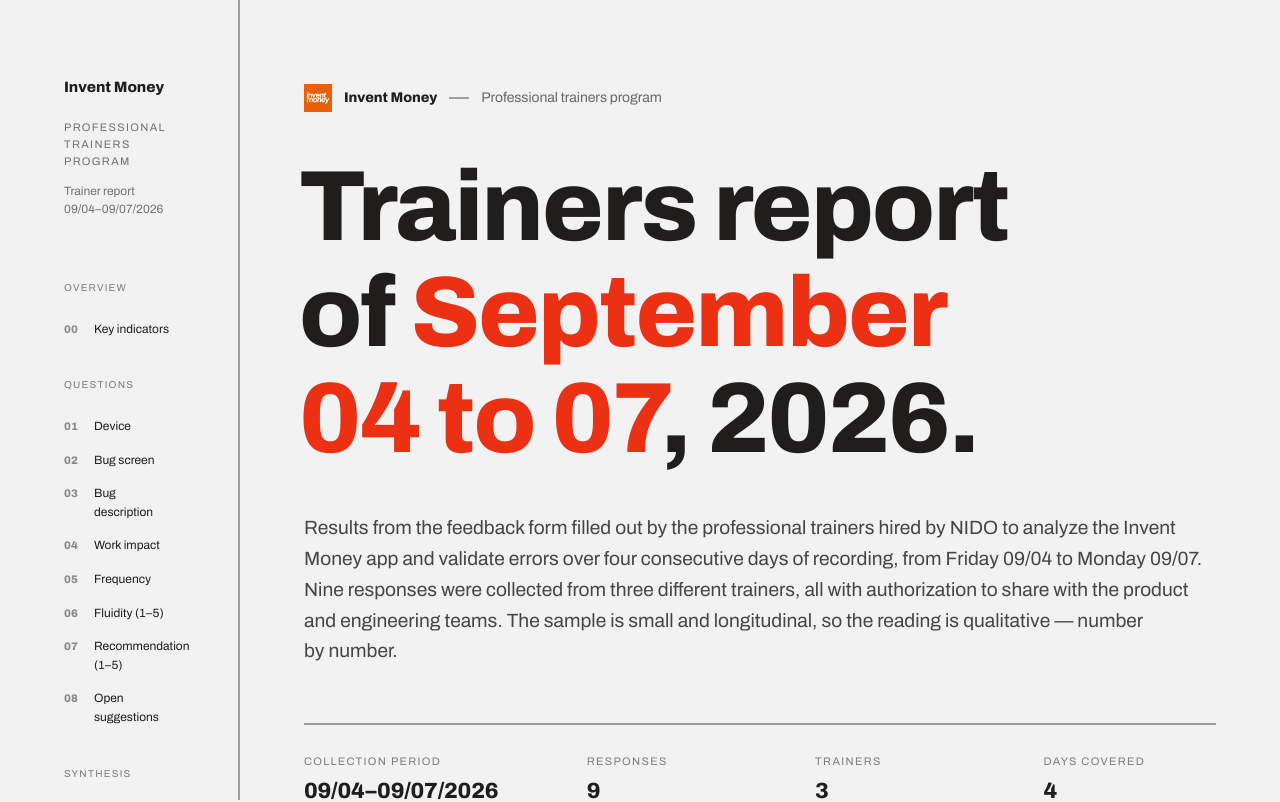
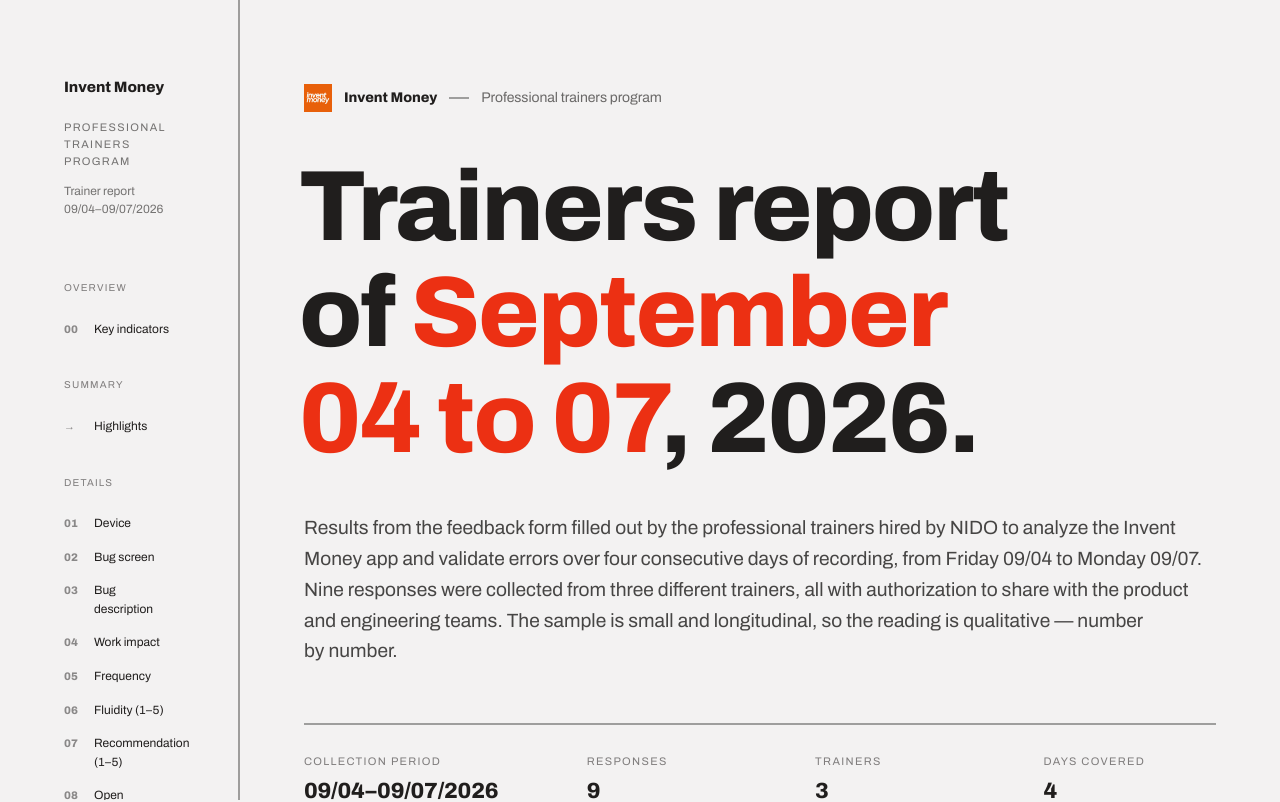
Before and after one commit to notaboutdollar/invent-money-feedback, a Next.js app: page / in a window 1280 px wide. Shown: the top 802 px of the page. Built offline with nearby package versions, Linux system fonts and the light colour scheme.

Commit message:
feat: move destaques para o topo (apos panorama) para leitura rapida

```diff
--- a/app/page.tsx
+++ b/app/page.tsx
@@ -282,13 +282,19 @@
               {t.brand.period}
             </p>
 
-            <p className="toc-sec">{t.toc.panoramaSection}</p>
+            <p className="toc-sec">{t.toc.overviewSection}</p>
             <a href="#panorama">
               <span className="n">00</span>
-              <span>{t.toc.panoramaItem}</span>
+              <span>{t.toc.overviewItem}</span>
             </a>
 
-            <p className="toc-sec">{t.toc.questionsSection}</p>
+            <p className="toc-sec">{t.toc.summarySection}</p>
+            <a href="#destaques">
+              <span className="n">→</span>
+              <span>{t.toc.summaryItem}</span>
+            </a>
+
+            <p className="toc-sec">{t.toc.detailsSection}</p>
             {t.toc.questions.map((q) => (
               <a href={`#q${q.num}`} key={q.num}>
                 <span className="n">{q.num}</span>
@@ -296,13 +302,11 @@
               </a>
             ))}
 
-            <p className="toc-sec">{t.toc.synthesisSection}</p>
-            {t.toc.synthesisItems.map((s, i) => (
-              <a href={i === 0 ? "#destaques" : "#fechamento"} key={i}>
-                <span className="n">{s.icon}</span>
-                <span>{s.label}</span>
-              </a>
-            ))}
+            <p className="toc-sec">{t.toc.closingSection}</p>
+            <a href="#fechamento">
+              <span className="n">→</span>
+              <span>{t.toc.closingItem}</span>
+            </a>
 
             <p className="toc-sec">{t.toc.olderSection}</p>
             <Link href="/report/set-2026-piloto-inicial" className="toc-link-older">
@@ -394,16 +398,7 @@
               </div>
             </section>
 
-            <BarQuestion q={q1} />
-            <BarQuestion q={q2} />
-            <ThemeQuestion q={q3} />
-            <BarQuestion q={q4} />
-            <BarQuestion q={q5} />
-            <RatingQuestion q={q6} />
-            <RatingQuestion q={q7} />
-            <SummaryQuestion q={t.q8} />
-
-            <section id="destaques">
+            <section id="destaques" className="zebra">
               <div className="wrap">
                 <div className="q-head">
                   <p className="q-num">{t.highlights.num}</p>
@@ -455,6 +450,15 @@
                 </div>
               </div>
             </section>
+
+            <BarQuestion q={q1} />
+            <BarQuestion q={q2} />
+            <ThemeQuestion q={q3} />
+            <BarQuestion q={q4} />
+            <BarQuestion q={q5} />
+            <RatingQuestion q={q6} />
+            <RatingQuestion q={q7} />
+            <SummaryQuestion q={t.q8} />
 
             <section id="fechamento" className="close-band">
               <div className="wrap">
--- a/data/beta-trainers.ts
+++ b/data/beta-trainers.ts
@@ -79,12 +79,14 @@
   docDescription: string;
   brand: { name: string; role: string; period: string };
   toc: {
-    panoramaSection: string;
-    panoramaItem: string;
-    questionsSection: string;
+    overviewSection: string;
+    overviewItem: string;
+    summarySection: string;
+    summaryItem: string;
+    detailsSection: string;
     questions: { num: string; label: string }[];
-    synthesisSection: string;
-    synthesisItems: { icon: string; label: string }[];
+    closingSection: string;
+    closingItem: string;
     olderSection: string;
     olderLink: string;
   };
@@ -152,9 +154,11 @@
     period: "Trainer report\n09/04–09/07/2026",
   },
   toc: {
-    panoramaSection: "Overview",
-    panoramaItem: "Key indicators",
-    questionsSection: "Questions",
+    overviewSection: "Overview",
+    overviewItem: "Key indicators",
+    summarySection: "Summary",
+    summaryItem: "Highlights",
+    detailsSection: "Details",
     questions: [
       { num: "01", label: "Device" },
       { num: "02", label: "Bug screen" },
@@ -165,11 +169,8 @@
       { num: "07", label: "Recommendation (1–5)" },
       { num: "08", label: "Open suggestions" },
     ],
-    synthesisSection: "Synthesis",
-    synthesisItems: [
-      { icon: "→", label: "Highlights" },
-      { icon: "→", label: "Closing" },
-    ],
+    closingSection: "Closing",
+    closingItem: "Overall reading",
     olderSection: "Previous reports",
     olderLink: "Initial pilot",
   },
@@ -560,9 +561,11 @@
     period: "Report de trainers\n04-07/09/2026",
   },
   toc: {
-    panoramaSection: "Panorama",
-    panoramaItem: "Indicadores-chave",
-    questionsSection: "Perguntas",
+    overviewSection: "Panorama",
+    overviewItem: "Indicadores-chave",
+    summarySection: "Resumo",
+    summaryItem: "Destaques",
+    detailsSection: "Detalhes",
     questions: [
       { num: "01", label: "Aparelho" },
       { num: "02", label: "Tela do bug" },
@@ -573,11 +576,8 @@
       { num: "07", label: "Recomendação (1-5)" },
       { num: "08", label: "Sugestões abertas" },
     ],
-    synthesisSection: "Síntese",
-    synthesisItems: [
-      { icon: "→", label: "Destaques" },
-      { icon: "→", label: "Fechamento" },
-    ],
+    closingSection: "Fechamento",
+    closingItem: "Leitura geral",
     olderSection: "Reports anteriores",
     olderLink: "Piloto inicial",
   },
```
